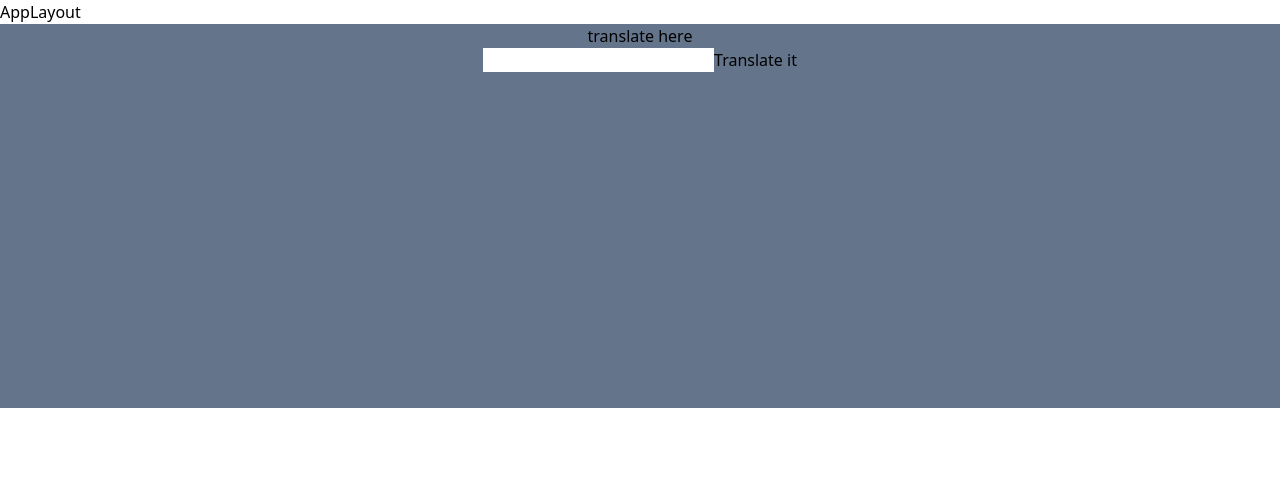
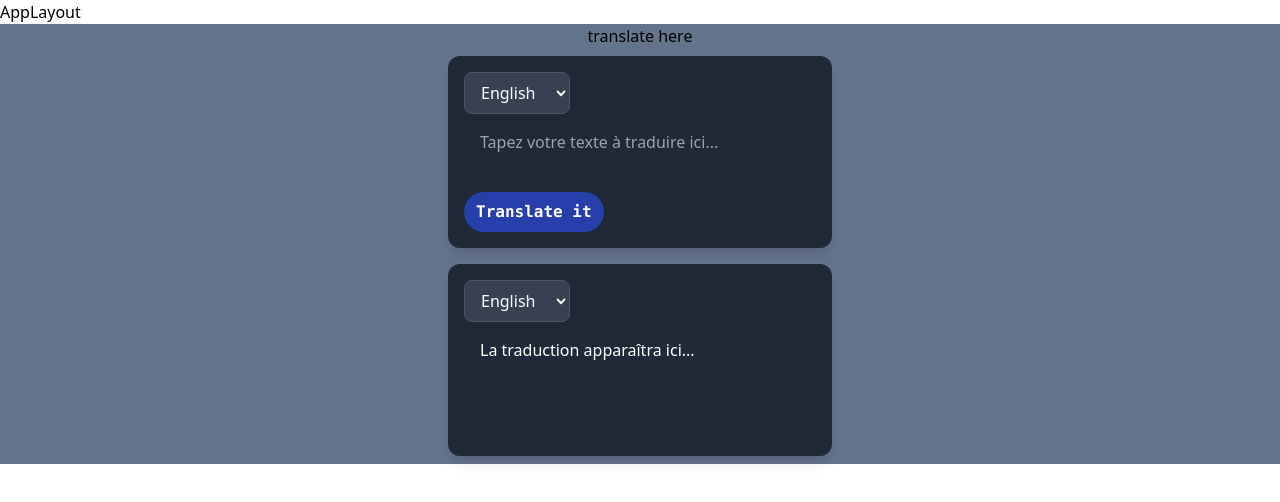
Before and after one commit to Emir-E1/Translate_It, a React (Vite) app: page /app in a window 1280 px wide. Shown: the top 502 px of the page. Built offline with nearby package versions, Linux system fonts and the light colour scheme.

Commit message:
language switch features and ui works

```diff
--- /dev/null
+++ b/src/context/TranslatorContext.jsx
@@ -0,0 +1,62 @@
+import { createContext, useContext, useState } from "react";
+import getTranslation from "../services/handleTranslation";
+
+const TranslatorContext = createContext();
+
+function TranslateProvider({ children }) {
+  const [input, setInput] = useState("");
+  const [translation, setTranslation] = useState("");
+  const [currentLanguage, setCurrentLanguage] = useState("en");
+  const [targetLanguage, setTargetLanguage] = useState("fr");
+  const [myLanguages, setMyLanguages] = useState([]);
+  async function handleTranslate(input) {
+    if (!input) {
+      setTranslation("");
+    }
+    setInput(input);
+    const result = await getTranslation(input, currentLanguage, targetLanguage);
+    console.log(result);
+    setTranslation(result);
+  }
+
+  function handleMyLanguages(lng) {
+    if (myLanguages.length <= 2) {
+      setMyLanguages((prev) => (prev.includes(lng) ? prev : [...prev, lng]));
+    } else {
+      setMyLanguages((prev) =>
+        prev.includes(lng)
+          ? prev
+          : [...prev.filter((_, index) => index !== 0), lng],
+      );
+    }
+  }
+
+  function handleLanguage(type, language) {
+    if (type === "source") {
+      setCurrentLanguage(language);
+    }
+    setTargetLanguage(language);
+  }
+
+  return (
+    <TranslatorContext.Provider
+      value={{
+        input,
+        translation,
+        handleTranslate,
+        handleLanguage,
+        myLanguages,
+        handleMyLanguages,
+        setInput,
+      }}
+    >
+      {children}
+    </TranslatorContext.Provider>
+  );
+}
+
+export function useTranslator() {
+  const context = useContext(TranslatorContext);
+  return context;
+}
+export default TranslateProvider;
--- /dev/null
+++ b/src/features/Translator/LanguageSelector.jsx
@@ -0,0 +1,42 @@
+import { useTranslator } from "../../context/TranslatorContext";
+
+const pairsLanguages = [
+  { code: "en", name: "English" },
+  { code: "fr", name: "French" },
+  { code: "es", name: "Spanish" },
+  { code: "ru", name: "Russian" },
+];
+function LanguageSelector({ type }) {
+  const { myLanguages, handleMyLanguages, handleLanguage } = useTranslator();
+  return (
+    <div className="flex items-center gap-3">
+      <select
+        className="rounded-lg border border-gray-600 bg-gray-700 px-3 py-2 text-white transition-colors duration-200 hover:border-gray-500 focus:border-blue-500 focus:outline-none"
+        onChange={(e) => handleMyLanguages(e.target.value)}
+      >
+        {pairsLanguages.map((el) => (
+          <option
+            value={el.code}
+            key={el.code}
+            className="bg-gray-800 text-white"
+          >
+            {el.name}
+          </option>
+        ))}
+      </select>
+      <div className="flex gap-2">
+        {myLanguages.map((lang, index) => (
+          <div
+            key={index}
+            className="rounded-full bg-blue-600 px-3 py-1 text-sm font-medium text-white"
+            onClick={() => handleLanguage(type, lang)}
+          >
+            {lang}
+          </div>
+        ))}
+      </div>
+    </div>
+  );
+}
+
+export default LanguageSelector;
--- /dev/null
+++ b/src/features/Translator/TranslateActions.jsx
@@ -0,0 +1,17 @@
+import { useTranslator } from "../../context/TranslatorContext";
+
+function TranslateActions({ input }) {
+  const { handleTranslate } = useTranslator();
+  return (
+    <div>
+      <button
+        className="cursor-pointer rounded-full bg-[#263FA9] px-3 py-2 font-mono font-semibold text-white transition-colors duration-200 hover:bg-blue-700"
+        onClick={() => handleTranslate(input)}
+      >
+        Translate it
+      </button>
+    </div>
+  );
+}
+
+export default TranslateActions;
--- a/src/features/Translator/TranslationPanel.jsx
+++ b/src/features/Translator/TranslationPanel.jsx
@@ -1,26 +1,42 @@
 import { useState } from "react";
+import { useTranslator } from "../../context/TranslatorContext";
+import TranslateActions from "./TranslateActions";
+import Panel from "../../ui/Panel";
+import LanguageSelector from "./LanguageSelector";
 
-import getTranslation from "./../../services/handleTranslation";
-function InputPanel() {
+function TranslationPanel({ type }) {
+  const { translation } = useTranslator();
   const [input, setInput] = useState("");
-  const [translation, setTranslation] = useState("");
-  async function handleTranslate() {
-    const result = await getTranslation(input, "en", "fr");
-    console.log(result.translatedText);
-    //setTranslation(result);
-  }
-  //https://mymemory.translated.net/doc/spec.php
-  //  https://api.mymemory.translated.net/get?q=Hello World!&langpair=en|it
-  //  https://api.mymemory.translated.net/get?q={INPUT}!&langpair={CURRENT}|{TARGET}
+  const [sourceLang, setSourceLang] = useState("en");
+  const [targetLang, setTargetLang] = useState("fr");
+
   return (
-    <div>
-      <div>
-        <input value={input} onChange={(e) => setInput(e.target.value)} />
-        <button onClick={handleTranslate}>Translate it</button>
-      </div>
-      <div>{translation}</div>
+    <div className="my-2">
+      {type === "source" ? (
+        <div>
+          <Panel>
+            <LanguageSelector type={"source"} />
+            <textarea
+              className="h-32 w-full resize-none rounded-lg border-none bg-transparent p-4 text-white placeholder-gray-400 outline-none"
+              placeholder="Tapez votre texte à traduire ici..."
+              value={input}
+              onChange={(e) => setInput(e.target.value)}
+            />
+            <TranslateActions input={input} />
+          </Panel>
+        </div>
+      ) : (
+        <div>
+          <Panel>
+            <LanguageSelector type={"target"} />
+            <div className="h-32 w-full p-4 text-white">
+              {translation || "La traduction apparaîtra ici..."}
+            </div>
+          </Panel>
+        </div>
+      )}
     </div>
   );
 }
 
-export default InputPanel;
+export default TranslationPanel;
--- a/src/main.jsx
+++ b/src/main.jsx
@@ -1,10 +1,13 @@
-import React from 'react'
-import ReactDOM from 'react-dom/client'
-import App from './App.jsx'
-import './index.css'
+import React from "react";
+import ReactDOM from "react-dom/client";
+import App from "./App.jsx";
+import "./index.css";
+import TranslateProvider from "./context/TranslatorContext.jsx";
 
-ReactDOM.createRoot(document.getElementById('root')).render(
+ReactDOM.createRoot(document.getElementById("root")).render(
   <React.StrictMode>
-    <App />
-  </React.StrictMode>
-)
+    <TranslateProvider>
+      <App />
+    </TranslateProvider>
+  </React.StrictMode>,
+);
--- a/src/pages/AppTranslator.jsx
+++ b/src/pages/AppTranslator.jsx
@@ -2,9 +2,10 @@ import { useState } from "react";
 import TranslationPanel from "../features/Translator/TranslationPanel";
 function AppTranslator() {
   return (
-    <div className="flex h-96 flex-col items-center bg-slate-500">
+    <div className="flex h-auto flex-col items-center bg-slate-500">
       <h1>translate here</h1>
-      <TranslationPanel />
+      <TranslationPanel type={"source"} />
+      <TranslationPanel type={"target"} />
     </div>
   );
 }
--- a/src/services/handleTranslation.js
+++ b/src/services/handleTranslation.js
@@ -4,15 +4,24 @@ export default async function getTranslation(
   currentLanguage,
   targetLanguage,
 ) {
+  if (!input) return;
   //  https://api.mymemory.translated.net/get?q={INPUT}!&langpair={CURRENT}|{TARGET}
   try {
     const res = await fetch(
       `https://api.mymemory.translated.net/get?q=${input}!&langpair=${currentLanguage}|${targetLanguage}`,
     );
     const { responseData } = await res.json();
-    return responseData;
+    return responseData.translatedText;
   } catch (error) {
     console.log(error);
   }
 }
+
+//pairs
+const pairsLanguages = [
+  { code: "en", name: "English" },
+  { code: "fr", name: "French" },
+  { code: "es", name: "Spanish" },
+];
+
 //https://api.mymemory.translated.net/get?q=hi!&langpair=en|fr
--- a/src/ui/Backgrounds.jsx
+++ b/src/ui/Backgrounds.jsx
@@ -1,5 +1,5 @@
-function Backgrounds() {
-  return <div></div>;
+function Backgrounds({ children }) {
+  return <div>{children}</div>;
 }
 
 export default Backgrounds;
--- /dev/null
+++ b/src/ui/Panel.jsx
@@ -0,0 +1,9 @@
+function Panel({ children }) {
+  return (
+    <div className="flex h-48 w-96 flex-col justify-between rounded-xl bg-gray-800 p-4 shadow-lg transition-all duration-300">
+      {children}
+    </div>
+  );
+}
+
+export default Panel;
```
